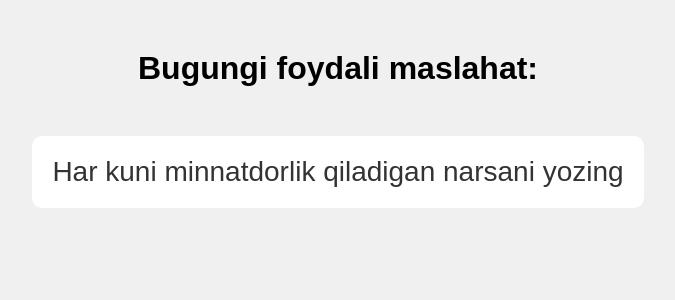
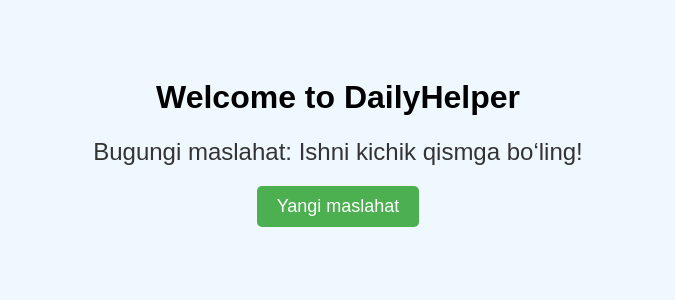
Before and after one commit to ali-python571/DailyHelper, a Flask app: page / in a window 1280 px wide. Shown: the top 300 px of the page, without its empty margins (302-977 px from the left). Run offline with Flask 3, Linux system fonts and the light colour scheme.

Commit message:
Replace old index.html with new advice button version

```diff
--- a/templates/index.html
+++ b/templates/index.html
@@ -1,24 +1,73 @@
 <!DOCTYPE html>
 <html lang="uz">
+<head>
+    <meta charset="UTF-8">
+    <meta name="viewport" content="width=device-width, initial-scale=1.0">
+    <title>DailyHelper</title>
+
     <!-- Google Analytics -->
     <script async src="https://www.googletagmanager.com/gtag/js?id=G-KF69WKV3YP"></script>
     <script>
       window.dataLayer = window.dataLayer || [];
       function gtag(){dataLayer.push(arguments);}
       gtag('js', new Date());
-
       gtag('config', 'G-KF69WKV3YP');
     </script>
-<head>
-    <meta charset="UTF-8">
-    <title>Daily Helper</title>
+
     <style>
-        body { font-family: Arial, sans-serif; text-align: center; margin-top: 50px; background: #f0f0f0; }
-        .tip { font-size: 28px; color: #333; padding: 20px; background: #fff; border-radius: 10px; display: inline-block; }
+        body {
+            font-family: 'Arial', sans-serif;
+            background-color: #f0f8ff;
+            text-align: center;
+            padding: 50px;
+        }
+
+        #advice {
+            font-size: 24px;
+            color: #333;
+            margin-bottom: 20px;
+        }
+
+        #newAdviceBtn {
+            padding: 10px 20px;
+            font-size: 18px;
+            background-color: #4caf50;
+            color: white;
+            border: none;
+            border-radius: 5px;
+            cursor: pointer;
+        }
+
+        #newAdviceBtn:hover {
+            background-color: #45a049;
+        }
     </style>
 </head>
 <body>
-    <h1>Bugungi foydali maslahat:</h1>
-    <p class="tip">{{ tip }}</p>
+    <h1>Welcome to DailyHelper</h1>
+
+    <div id="advice">Bugungi maslahat: Ishni kichik qismga bo‘ling!</div>
+    <button id="newAdviceBtn">Yangi maslahat</button>
+
+    <script>
+        const advices = [
+            "Ishni kichik qismga bo‘ling!",
+            "Kun boshida eng muhim vazifani bajaring!",
+            "Oraliq tanaffuslar qiling, aqliy charchash kamayadi!",
+            "Maqsadlarni yozing va nazorat qiling!",
+            "Har kun yangi narsani o‘rganing!",
+            "O‘zingizga kichik mukofot bering!",
+            "Yaxshi uyqu samaradorlikni oshiradi!",
+            "Har vazifani rejalashtiring!"
+        ];
+
+        const adviceDiv = document.getElementById('advice');
+        const btn = document.getElementById('newAdviceBtn');
+
+        btn.addEventListener('click', () => {
+            const randomIndex = Math.floor(Math.random() * advices.length);
+            adviceDiv.textContent = advices[randomIndex];
+        });
+    </script>
 </body>
 </html>
```
Lines whose indentation alone changed are shown as unchanged.
